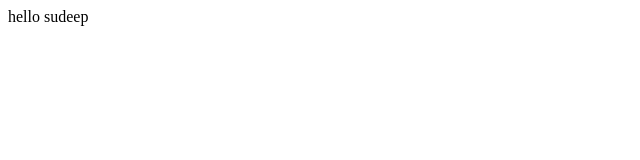
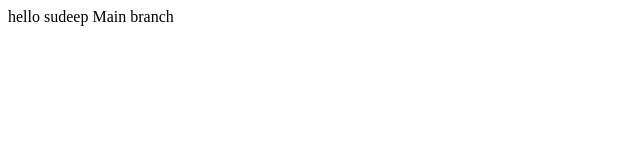
Before and after one commit to sudeeppatgar/demo-project, a plain HTML site: page feature-branch/feature.html in a window 1280 px wide. Shown: the whole page, without its empty margins (0-640 px from the left). Drawn offline with Linux system fonts and the light colour scheme.

Commit message:
main branch

```diff
--- a/feature-branch/feature.html
+++ b/feature-branch/feature.html
@@ -6,6 +6,6 @@
     <title>Document</title>
 </head>
 <body>
-    hello sudeep
+    hello sudeep Main branch
 </body>
 </html>
```
